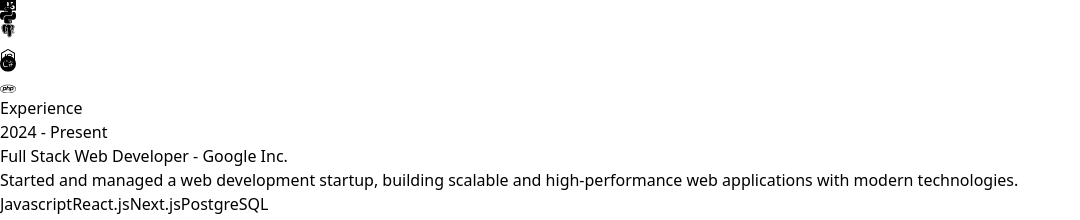
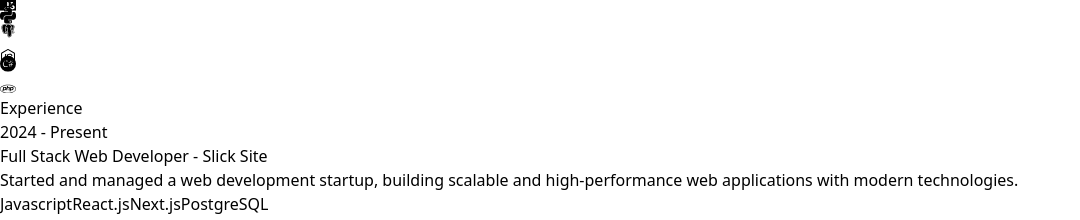
Before and after one commit to Leorev01/React_Portfolio, a React (Vite) app in the folder React_Portfolio/: page / in a window 1280 px wide. Shown: the part 2793-3013 px from the top of the page, without its empty margins (0-1080 px from the left). Built offline with nearby package versions, Linux system fonts and the light colour scheme.

Commit message:
Adds experience to the portfolio

```diff
--- a/React_Portfolio/src/constants/index.js
+++ b/React_Portfolio/src/constants/index.js
@@ -11,7 +11,7 @@
   {
     year: "2024 - Present",
     role: "Full Stack Web Developer",
-    company: "Google Inc.",
+    company: "Slick Site",
     description: `Started and managed a web development startup, building scalable and high-performance web applications with modern technologies.`,
     technologies: ["Javascript", "React.js", "Next.js", "PostgreSQL"],
   },
```
